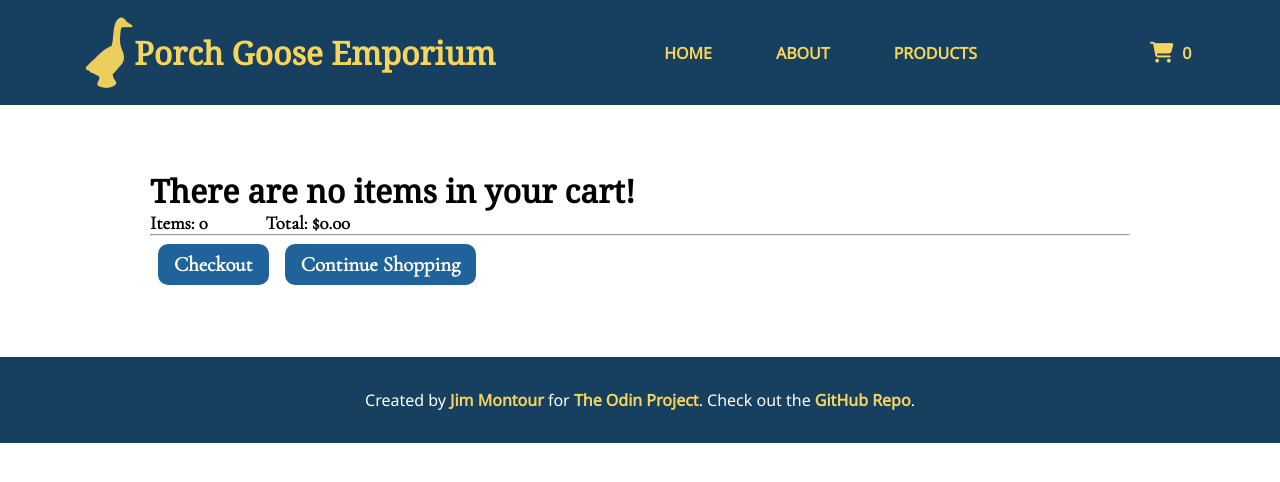
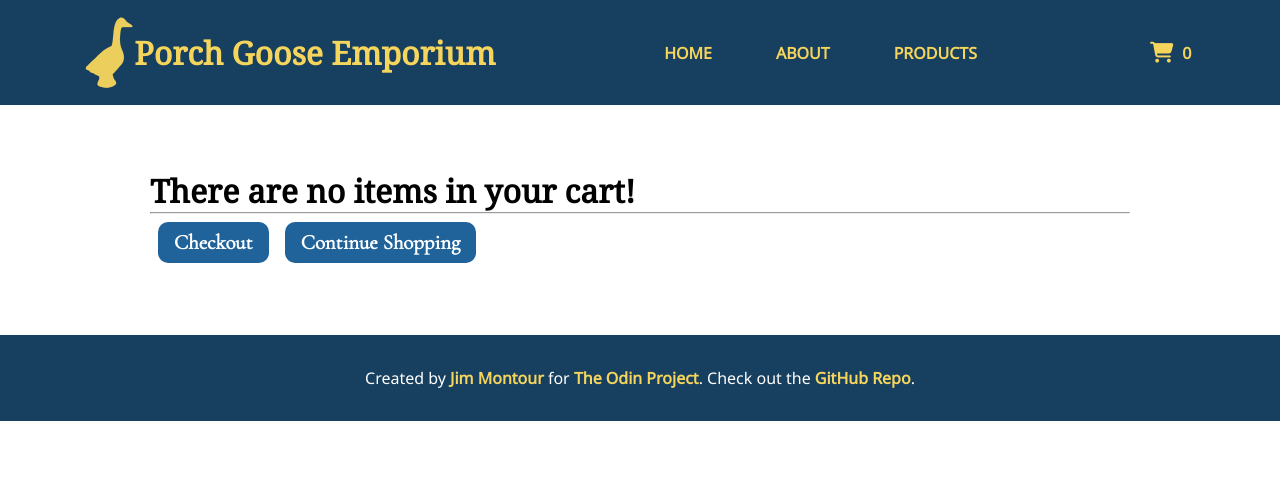
Before and after one commit to jimmontour/shopping-cart, a React (Create React App) app: page /cart in a window 1280 px wide. Shown: the top 482 px of the page. Built offline with nearby package versions, Linux system fonts and the light colour scheme.

Commit message:
feat: :triangular_flag_on_post: remove update count (temporary)

```diff
--- a/src/App.js
+++ b/src/App.js
@@ -57,17 +57,14 @@ function App(props) {
       })
    }
 
-   const updateCount = (selection, change) => {
-      console.log(selection,change)
-      setCart([
-         cart.map((item) => {
-            if (item.name === selection) {
-               console.log({...item, count: item.count + change})
-            } else {
-               console.log( item )
-            }
-         })
-      ])
+   const updateCount = async (selection, change) => {
+      const productToUpdate = cart.filter((item) => item.name === selection)
+      const remainingCart = cart.filter((item) => item.name !== selection)
+      await setCart(
+         ...remainingCart,
+         {...productToUpdate, count: productToUpdate.count + change}
+      )
+
    }
 
   return (
--- a/src/pages/CartSummary.js
+++ b/src/pages/CartSummary.js
@@ -4,14 +4,6 @@ import '../css/CartSummary.css'
 import { Link } from 'react-router-dom'
 
 export default function Products(props) {
-
-   const calculateTotal = (cart) => {
-      let count = 0;
-      props.cart.map((outfit) => {
-         count = count + outfit.price
-      })
-      return count;
-   }
 
    return (
       <div className="container">
@@ -21,8 +13,6 @@ export default function Products(props) {
          :  <h1>Items in Your Cart:</h1>
          }
             <div className="totals">
-               <h3>Items: {props.cart.length}</h3>
-               <h3>Total: ${calculateTotal(props.cart).toFixed(2)}</h3>
             </div>
 
          <hr />
```
Also changed, not shown: 1 other file (tests, documents, lock files or other folders).
